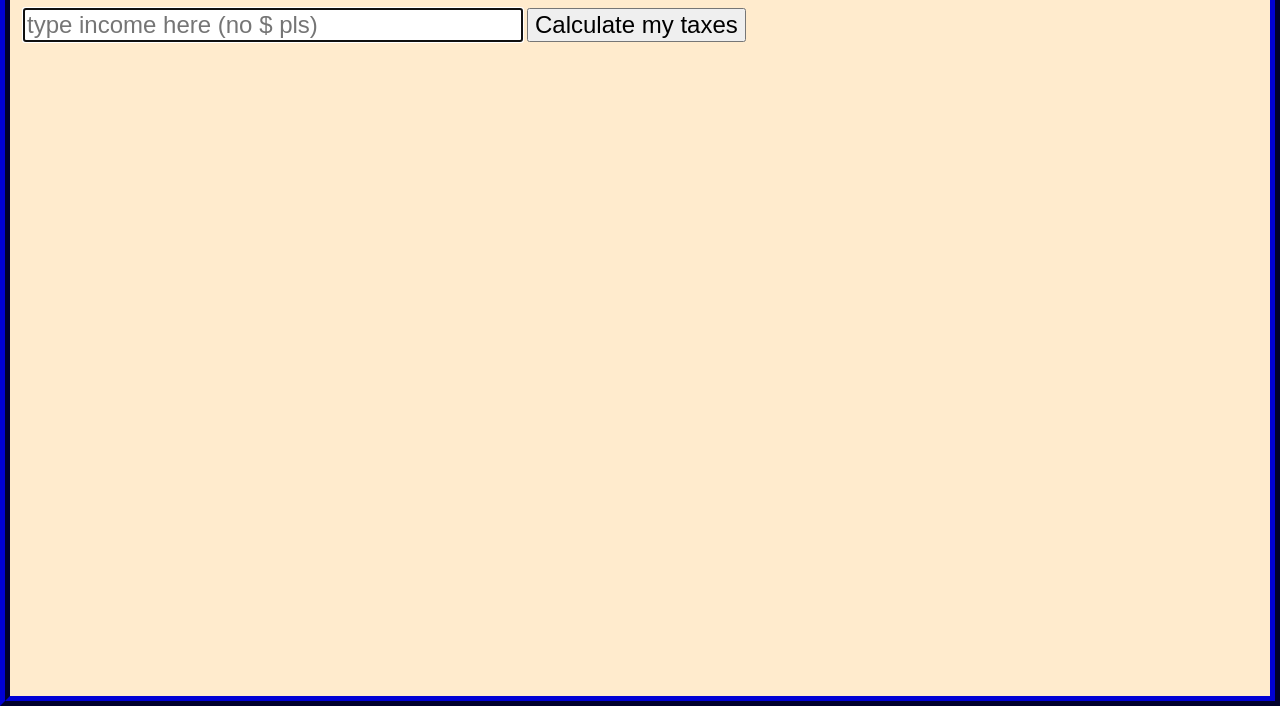
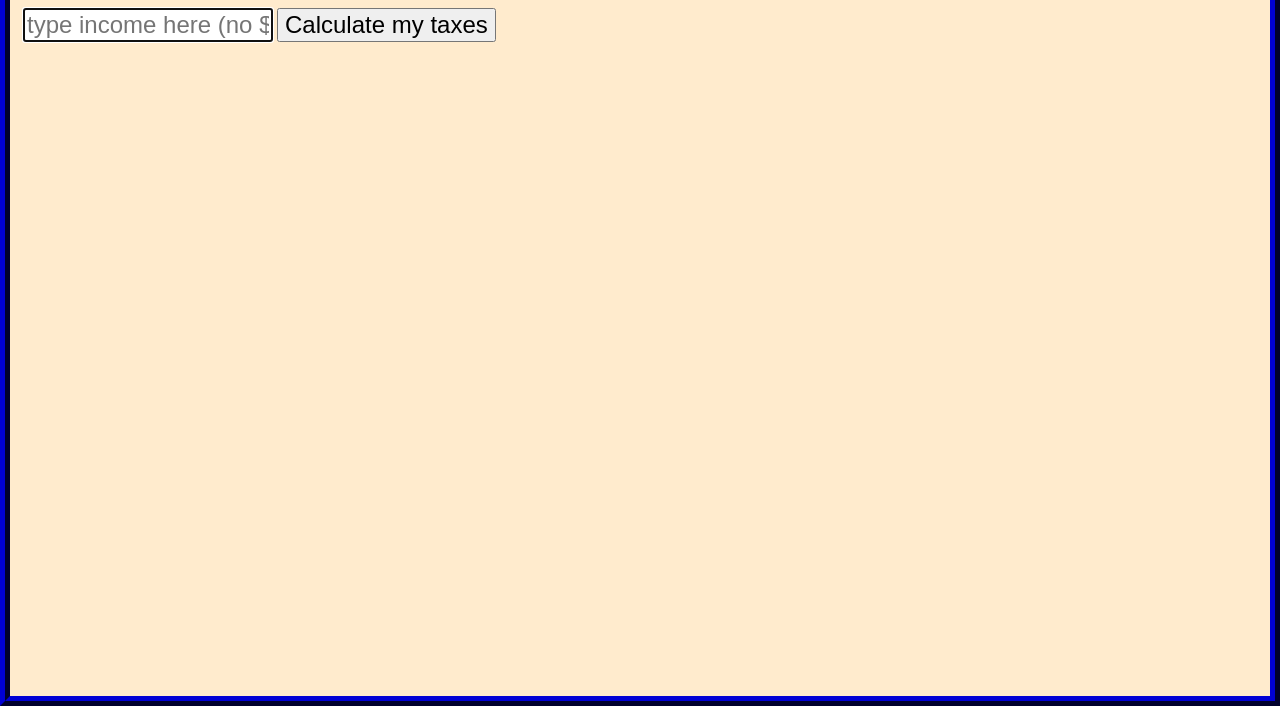
Before and after one commit to Gods1son/taxcalculator2017, a plain HTML site: page index.html in a window 1280 px wide. Shown: the part 94-800 px from the top of the page. Drawn offline with Linux system fonts and the light colour scheme.

Commit message:
screen size fix

```diff
--- a/index.html
+++ b/index.html
@@ -7,7 +7,7 @@
     </head>
 <body>
     <h1 style="text-align:center;font-size:2em;margin-bottom:10px;">Tax Calculator for 2017</h1>
-    <span class="incometype2" style="margin-left:20vw;"> Whats your income:</span><br> <input type="text" id="income" class="incometype" placeholder="type income here (no $ pls)" autofocus style="margin-left:5px;margin-top:10px;margin-bottom:5px;width:500px">
+    <span class="incometype2" style="margin-left:20vw;"> Whats your income:</span><br> <input type="text" id="income" class="incometype" placeholder="type income here (no $ pls)" autofocus style="margin-left:5px;margin-top:10px;margin-bottom:5px;width:250px">
     <button id="calculate" onclick="test()" class="incometype">Calculate my taxes</button><br><br><br>
     <div style="display:none;margin-top:10px;margin-bottom:1px;" id="results">
     <span class="title">Federal Tax Payable:</span>   <span class="outcome" id="federaltax"></span><br><br>
```
